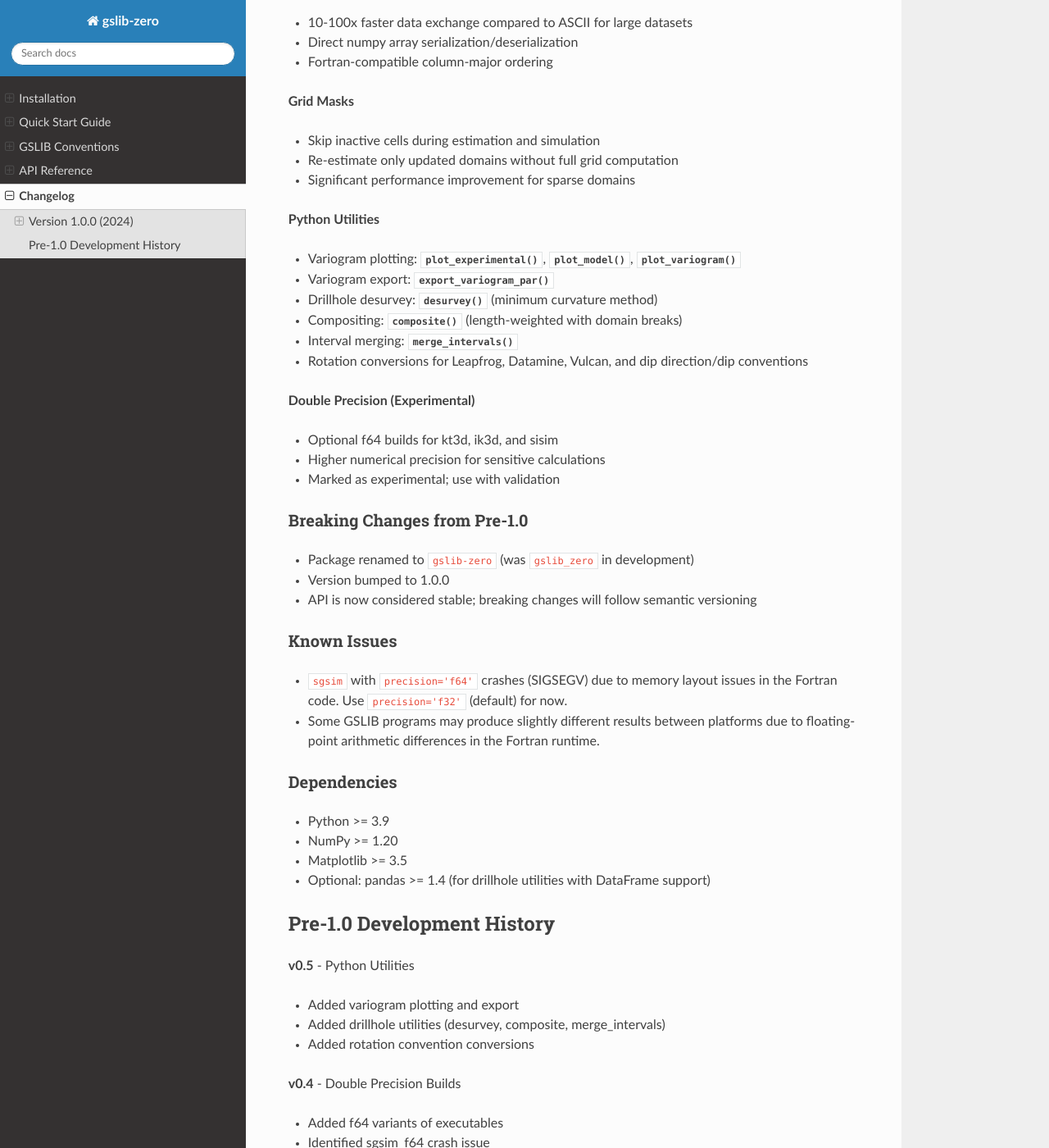
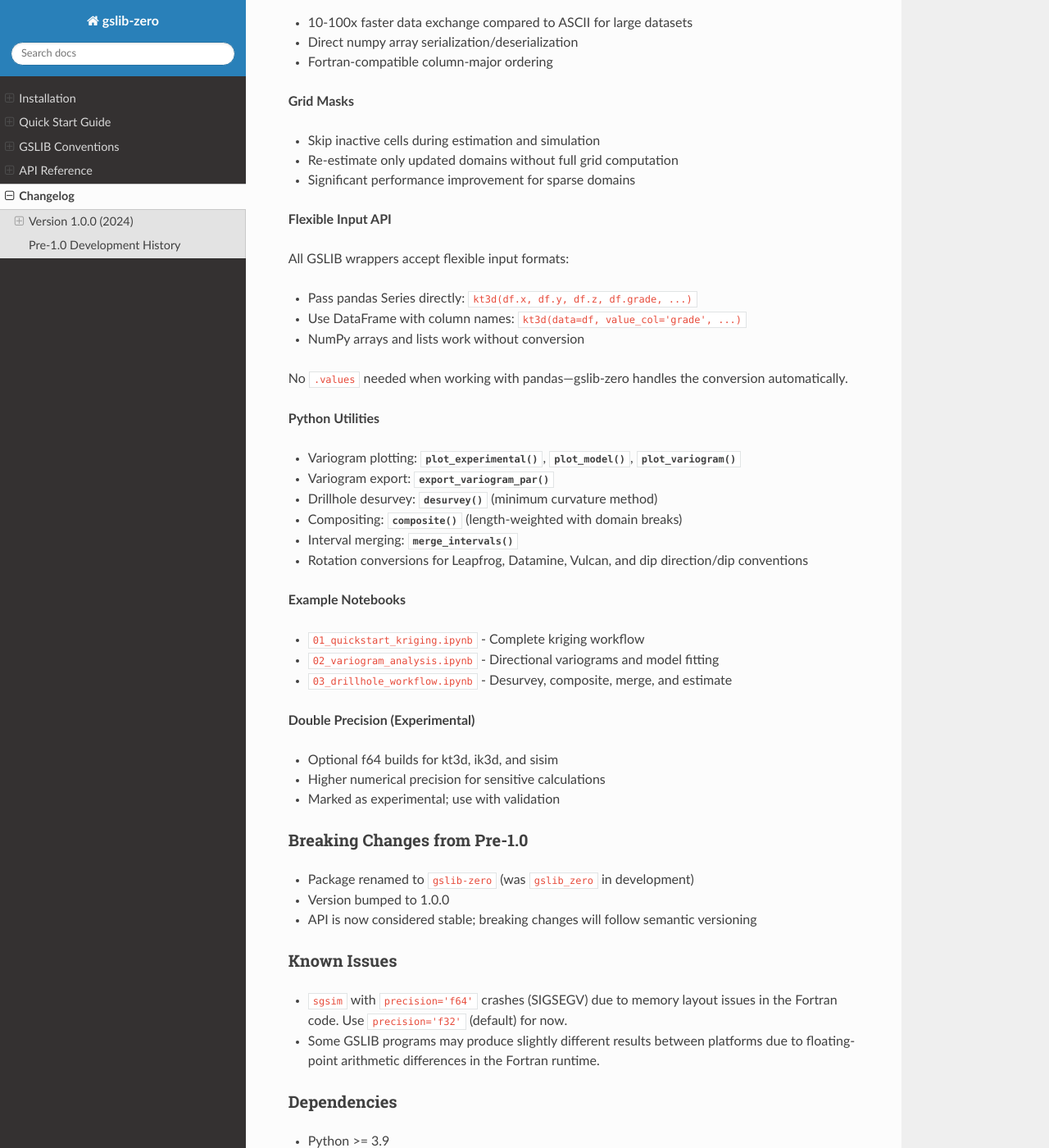
Before and after one commit to endarthur/gslib-zero, a Sphinx documentation site: the page built from docs/changelog.rst, in a window 1280 px wide and 1400 px high, scrolled down 690 px. Shown: the whole window at 82% size. Built offline with Sphinx 7.4.7 and the Read the Docs theme 3.1.0, drawn with Linux system fonts in a browser that asks for light colours.

Commit message:
Add example notebooks and update documentation
- Add examples/01_quickstart_kriging.ipynb (complete kriging workflow)
- Add examples/02_variogram_analysis.ipynb (directional variograms)
- Add examples/03_drillhole_workflow.ipynb (desurvey, composite, merge)
- Update changelog with flexible input API and notebooks
- Add notebook maintenance note to CLAUDE.md

Co-Authored-By: Claude Opus 4.5 <noreply@anthropic.com>

```diff
--- a/docs/changelog.rst
+++ b/docs/changelog.rst
@@ -36,6 +36,17 @@ Features
 - Re-estimate only updated domains without full grid computation
 - Significant performance improvement for sparse domains
 
+**Flexible Input API**
+
+All GSLIB wrappers accept flexible input formats:
+
+- Pass pandas Series directly: ``kt3d(df.x, df.y, df.z, df.grade, ...)``
+- Use DataFrame with column names: ``kt3d(data=df, value_col='grade', ...)``
+- NumPy arrays and lists work without conversion
+
+No ``.values`` needed when working with pandas—gslib-zero handles the conversion
+automatically.
+
 **Python Utilities**
 
 - Variogram plotting: :func:`~gslib_zero.plot_experimental`, :func:`~gslib_zero.plot_model`,
@@ -45,6 +56,12 @@ Features
 - Compositing: :func:`~gslib_zero.composite` (length-weighted with domain breaks)
 - Interval merging: :func:`~gslib_zero.merge_intervals`
 - Rotation conversions for Leapfrog, Datamine, Vulcan, and dip direction/dip conventions
+
+**Example Notebooks**
+
+- ``01_quickstart_kriging.ipynb`` - Complete kriging workflow
+- ``02_variogram_analysis.ipynb`` - Directional variograms and model fitting
+- ``03_drillhole_workflow.ipynb`` - Desurvey, composite, merge, and estimate
 
 **Double Precision (Experimental)**
 
```
Also changed, not shown: CLAUDE.md (+10 -0 lines), 3 other files.
